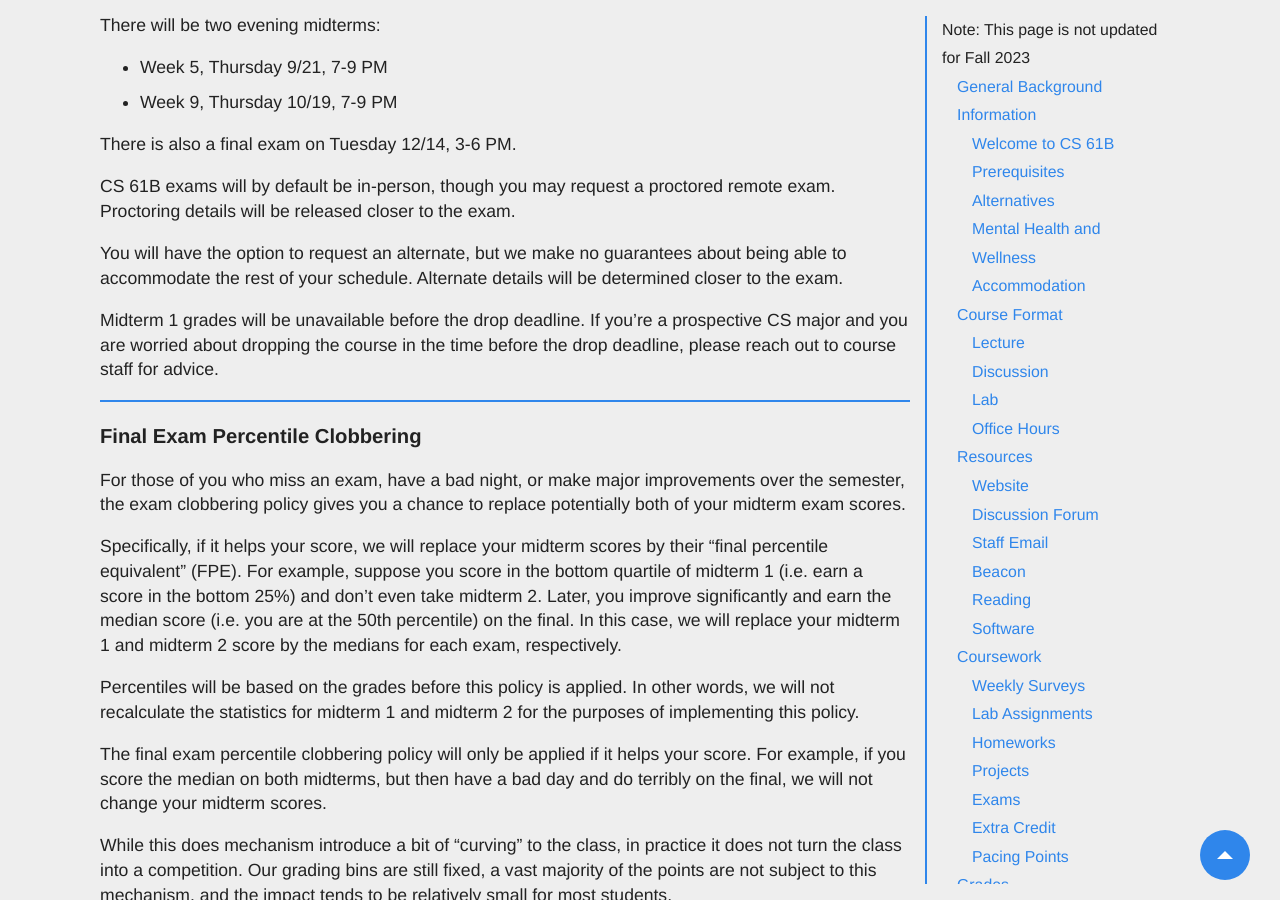
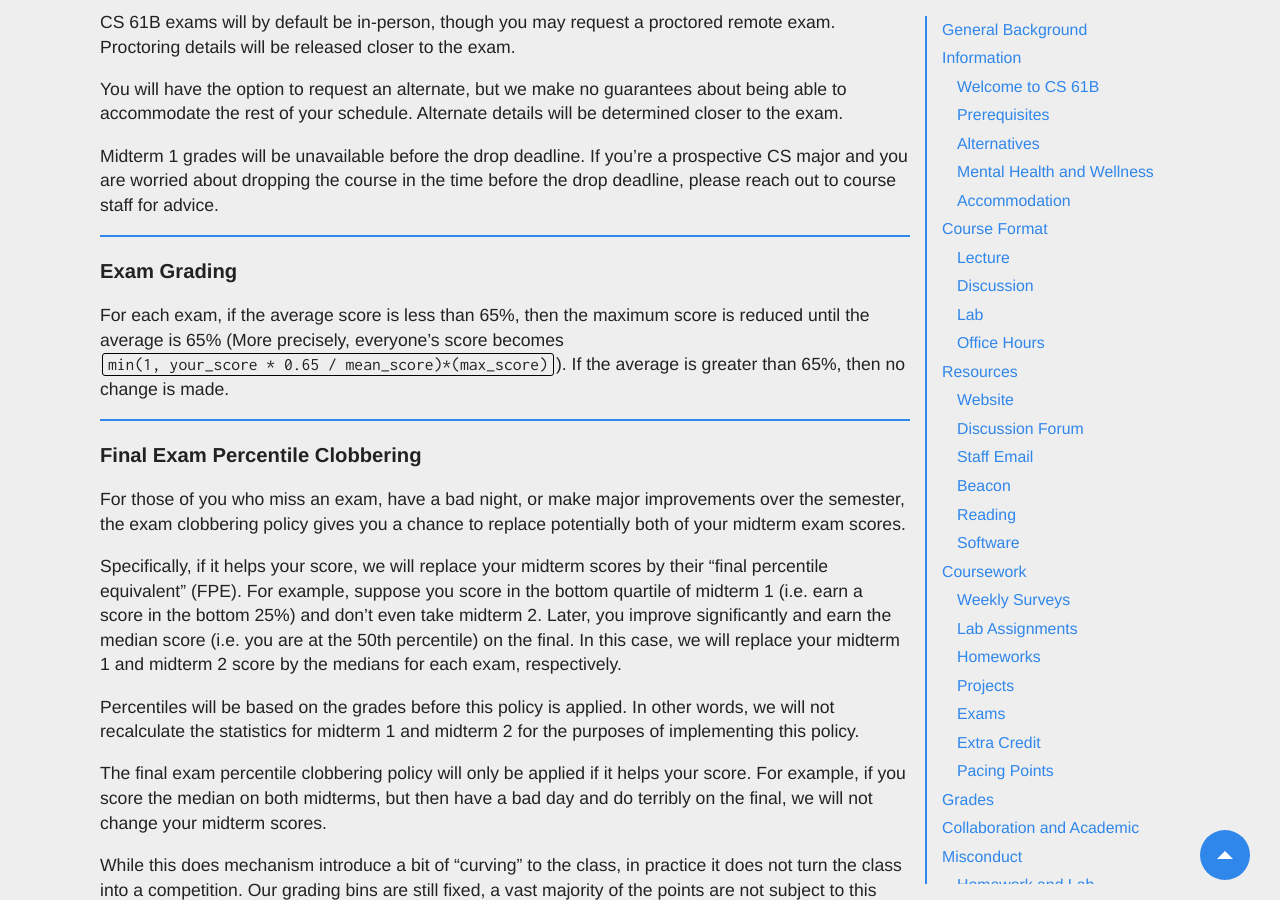
Before and after one commit to Berkeley-CS61B/website-fa23, a Jekyll site: the page built from about.md, in a window 1280 px wide and 900 px high, scrolled down 8967 px. Built offline with Jekyll 4.4.1, drawn with Linux system fonts in a browser that asks for light colours; nearby versions of some CDN libraries; comment, search, counter and statistics services are not loaded; some of the changed text lies outside the part shown.

Commit message:
remove warning on syllabus and add exam scale policy

```diff
--- a/about.md
+++ b/about.md
@@ -5,9 +5,6 @@ title: Course Info
 class: about
 include_course_info: false
 ---
-
-<!-- TODO: Remove this warning -->
-<h1 style="color: red">Note: This page is not updated for Fall 2023</h1>
 
 **This document provides an overview of the policies for this course as taught
 at UC Berkeley.**
@@ -419,6 +416,10 @@ Midterm 1 grades will be unavailable before the drop deadline. If you’re a
 prospective CS major and you are worried about dropping the course in the time
 before the drop deadline, please reach out to course staff for advice.
 
+#### Exam Grading
+
+For each exam, if the average score is less than 65%, then the maximum score is reduced until the average is 65% (More precisely, everyone's score becomes `min(1, your_score * 0.65 / mean_score)*(max_score)`). If the average is greater than 65%, then no change is made.
+
 #### Final Exam Percentile Clobbering
 
 For those of you who miss an exam, have a bad night, or make major improvements
```
